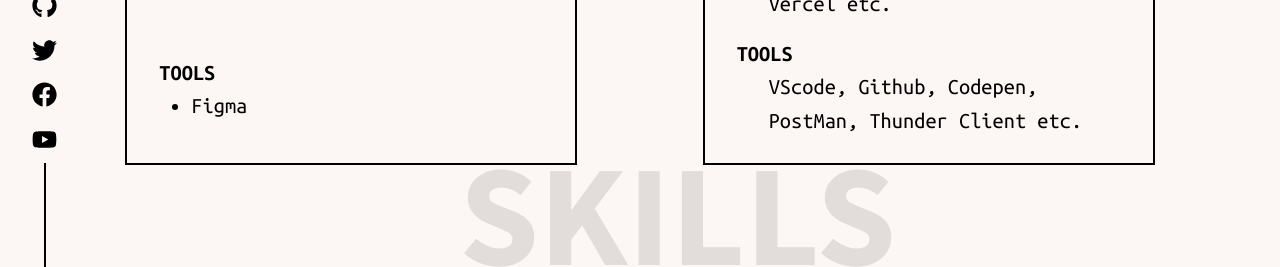
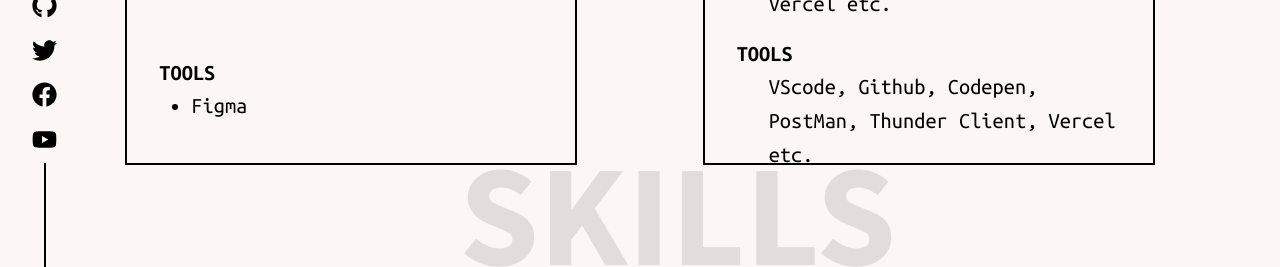
Before and after one commit to Estehsan198/Portfolio-in-React, a React (Create React App) app in the folder Portfolio-in-React/: page /skills in a window 1280 px wide. Shown: the part 509-776 px from the top of the page. Built offline with nearby package versions, Linux system fonts and the light colour scheme.

Commit message:
add features

```diff
--- a/Portfolio-in-React/src/components/Intro.js
+++ b/Portfolio-in-React/src/components/Intro.js
@@ -78,7 +78,7 @@ const Intro = () => {
                 <Text>
                     <h1>Hi,</h1>
                     <h3>I'm Babu Coder</h3>
-                    <h6>I design and Code simple yet beautiful websites and web app...</h6>
+                    <h6>I design and Code simple yet beautiful websites...</h6>
                 </Text>
             </SubBox>
             <SubBox>
--- a/Portfolio-in-React/src/components/MySkillsPage.js
+++ b/Portfolio-in-React/src/components/MySkillsPage.js
@@ -136,7 +136,7 @@ HTML5, CSS, JS, React, Redux, Bootstrap, Tailwind, Firebase, Express, Mongoes, N
 <Description>
 <strong>Tools</strong>
 <p>
-VScode, Github, Codepen, PostMan, Thunder Client etc.
+VScode, Github, Codepen, PostMan, Thunder Client, Vercel etc.
 </p>
 </Description>
 
```
